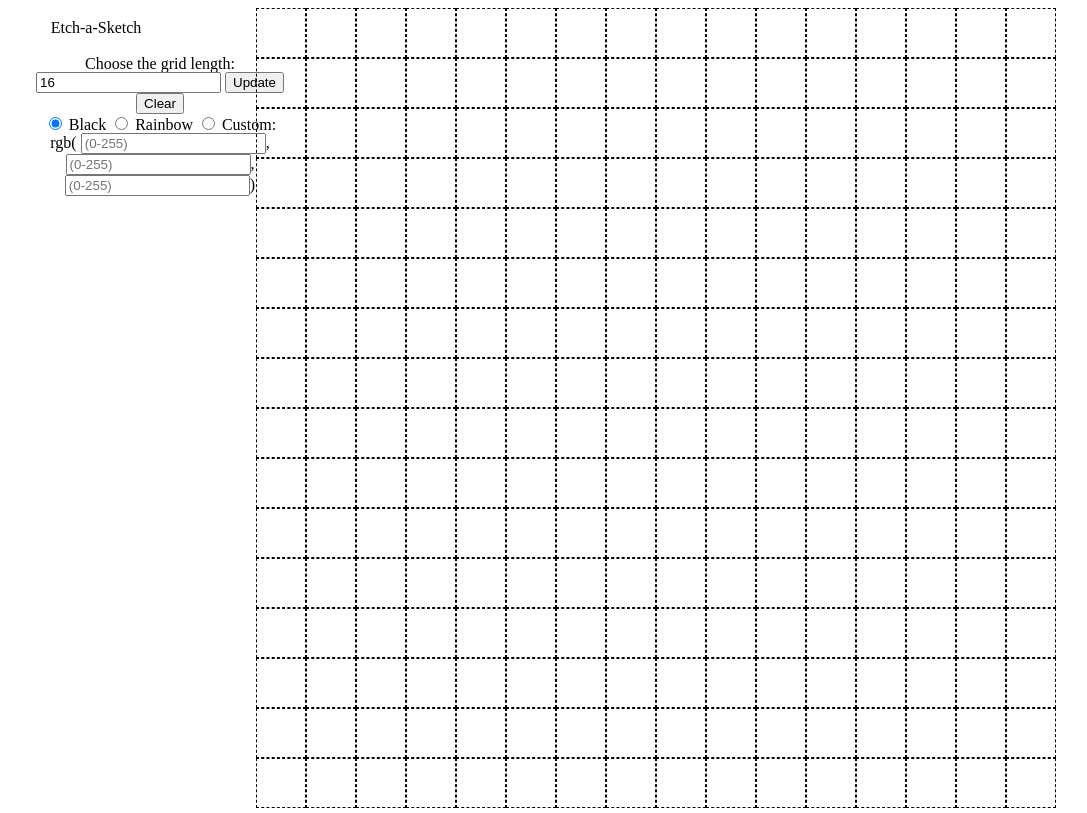
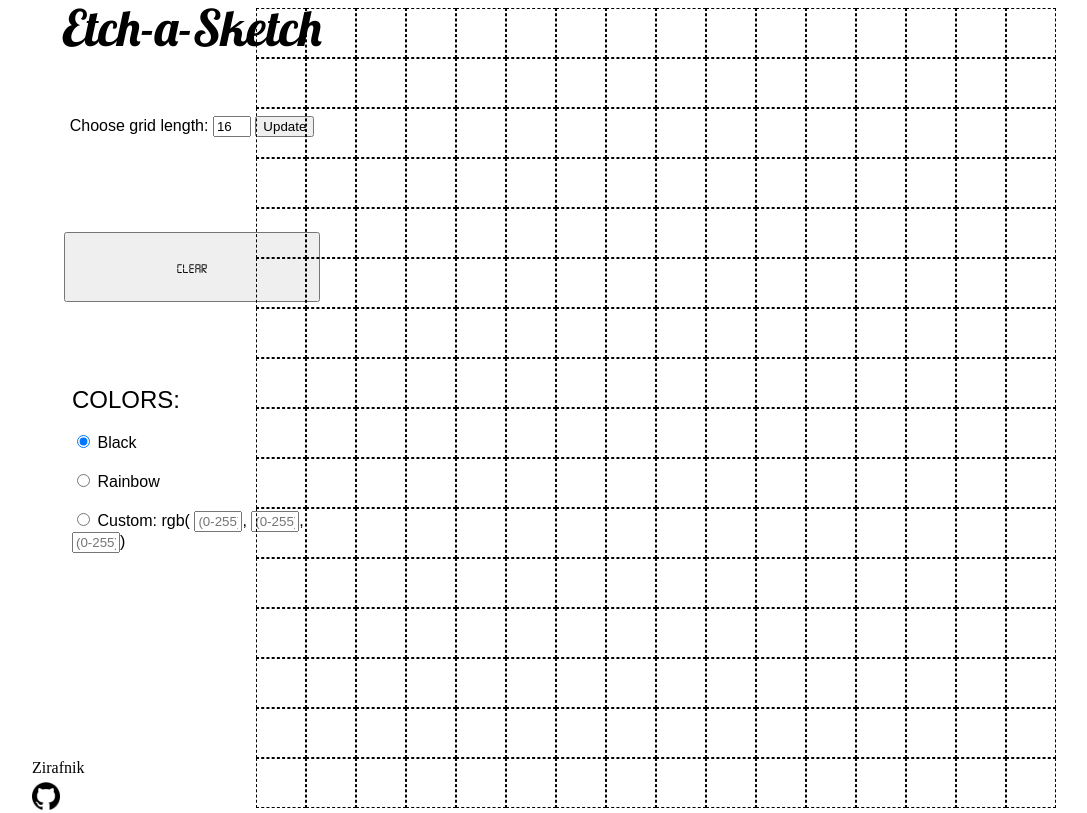
Before and after one commit to Zirafnik/etch-a-sketch, a plain HTML site: page index.html in a window 1280 px wide. Shown: the whole page, without its empty margins (96-1183 px from the left). Drawn offline with Linux system fonts and the light colour scheme; a web font is replaced by a local one.

Commit message:
style + positioning

```diff
--- a/index.html
+++ b/index.html
@@ -5,29 +5,39 @@
 
         <link href="style/reset.css" rel="stylesheet">
         <link href="style/style.css" rel="stylesheet">
+
+        <link href="https://fonts.googleapis.com/css2?family=Strait&display=swap" rel="stylesheet">
+        <link href="https://fonts.googleapis.com/css2?family=Lobster&display=swap" rel="stylesheet">
     </head>
     <body>
         <h1 id="title">Etch-a-Sketch</h1>
 
         <div id="controls">
-            <div>
-                <label for="input-number">Choose the grid length:</label>
-                <input id="input-number" type="text" placeholder="number" value="16">
+            <div id="input">
+                <label for="input-number">Choose grid length:</label>
+                <input id="input-number" type="text" placeholder="num" value="16">
                 <button id="update">Update</button>
             </div>
 
             <button id="clear">Clear</button>
 
             <div id="colors">
-                <input id="black" name="color" value="black" type="radio" checked>
-                <label for="black">Black</label>
-                <input id="random" name="color" value="random" type="radio">
-                <label for="random">Rainbow</label>
-                <input id="custom" name="color" value="custom" type="radio">
-                <label for="custom">Custom: rgb(
-                    <input id="rgb1" type="text" placeholder="(0-255)">,
-                    <input id="rgb2" type="text" placeholder="(0-255)">,
-                    <input id="rgb3" type="text" placeholder="(0-255)">)</label>
+                <h2>COLORS:</h2>
+                <div class="color-input">
+                    <input id="black" name="color" value="black" type="radio" checked>
+                    <label for="black">Black</label><br>
+                </div>
+                <div class="color-input">
+                    <input id="random" name="color" value="random" type="radio">
+                    <label for="random">Rainbow</label><br>
+                </div>
+                <div class="color-input">
+                    <input id="custom" name="color" value="custom" type="radio">
+                    <label for="custom">Custom: rgb(
+                        <input class="rgb-input" id="rgb1" type="text" placeholder="(0-255)">,
+                        <input class="rgb-input" id="rgb2" type="text" placeholder="(0-255)">,
+                        <input class="rgb-input" id="rgb3" type="text" placeholder="(0-255)">)</label>
+                </div>
             </div>
 
         </div>
@@ -35,7 +45,12 @@
         <div id="grid-container">
         </div>
 
-        <footer id="footer"></footer>
+        <footer id="footer">
+            <ul id="footer-list">
+                <li id="footer-text">Zirafnik</li>
+                <li><a target="_blank" href="https://github.com/Zirafnik/etch-a-sketch"><img id="github-image" src="images/github.png"></a></li>
+            </ul>
+        </footer>
 
         <script src="scripts/main.js"></script>
     </body>
--- a/style/style.css
+++ b/style/style.css
@@ -10,12 +10,17 @@ body {
     width: 100%;
 
     display: grid;
-    grid-template-columns: 10% 20% 60% 10%;
+    grid-template-columns: 10% 25% 55% 10%;
     grid-template-rows: 7% 88% 5%;
     grid-template-areas:
-    "title title . ."
+    ". title . ."
     ". controls blocks ."
-    ". footer footer .";
+    ". footer . .";
+}
+
+@font-face {
+    font-family: digital;
+    src: url("../style/digital-7.ttf");
 }
 
 :root {
@@ -26,12 +31,72 @@ body {
     grid-area: title;
     justify-self: center;
     align-self: center;
+
+    font-family: 'Lobster', cursive;
+    font-size: 50px;
 }
 
 #controls {
     grid-area: controls;
 
+    font-family: 'Strait', sans-serif;
+
+    display: grid;
+    grid-template-rows: 20% 20% 60%;
+    grid-template-areas:
+    "size"
+    "clear"
+    "colors";
+}
+
+#input {
+    grid-area: size;
+    align-self: center;
+    justify-self: center;
+
     text-align: center;
+}
+
+#input-number {
+    width: 30px;
+}
+
+#clear {
+    grid-area: clear;
+    align-self: center;
+    justify-self: center;
+
+    font-family: 'digital';
+
+    height: 50%;
+    width: 80%;
+}
+
+h2 {
+    font-size: 24px;
+
+    padding: 10px;
+}
+
+#colors {
+   grid-area: colors;
+
+   display: flex;
+   flex-direction: column;
+   justify-self: flex-start;
+   align-self: flex-start;
+
+   padding-top: 40px;
+   padding-left: 30px;
+
+}
+
+.color-input {
+    padding: 10px;
+}
+
+.rgb-input {
+    width: 40px;
 }
 
 #grid-container {
@@ -55,3 +120,10 @@ body {
 #footer {
     grid-area: footer;
 }
+
+#github-image {
+    height: 28px;
+    width: 28px;
+
+    margin-top: 6px;
+}
```
Also changed, not shown: images/github.png (added), style/digital-7.ttf (added).
